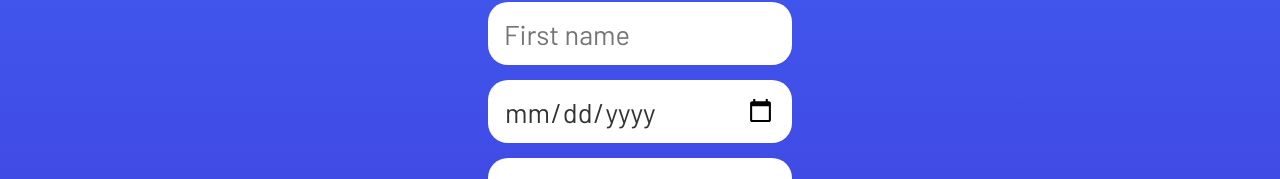
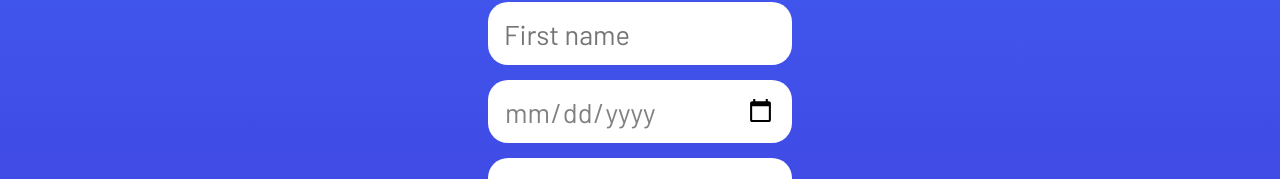
Before and after one commit to Matt-LaRochelle/gp2, a React (Create React App) app in the folder frontend/: page /signup in a window 1280 px wide. Shown: the part 398-577 px from the top of the page. Built offline with nearby package versions, Linux system fonts and the light colour scheme.

Commit message:
stopping for today

```diff
--- a/frontend/src/pages/signup/Signup.js
+++ b/frontend/src/pages/signup/Signup.js
@@ -63,7 +63,7 @@ const Signup = () => {
                     placeholder='Birthday'
                     onChange={(e) => setBirthday(e.target.value)}
                     value={birthday}
-                    className={emptyFields.includes('birthday') && 'signupError'}
+                    className={emptyFields.includes('birthday') ? 'signupDateInput signupError' : 'signupDateInput'}
                     />
                 <input
                     type="email"
--- a/frontend/src/pages/signup/signup.css
+++ b/frontend/src/pages/signup/signup.css
@@ -20,6 +20,14 @@
     margin-bottom: 15px;
 }
 
+.signupDateInput {
+    color: gray;
+}
+
+.signupDateInput::placeholder {
+    color: purple;
+}
+
 .signupError {
     outline: 2.7px solid var(--error)
 }
```
